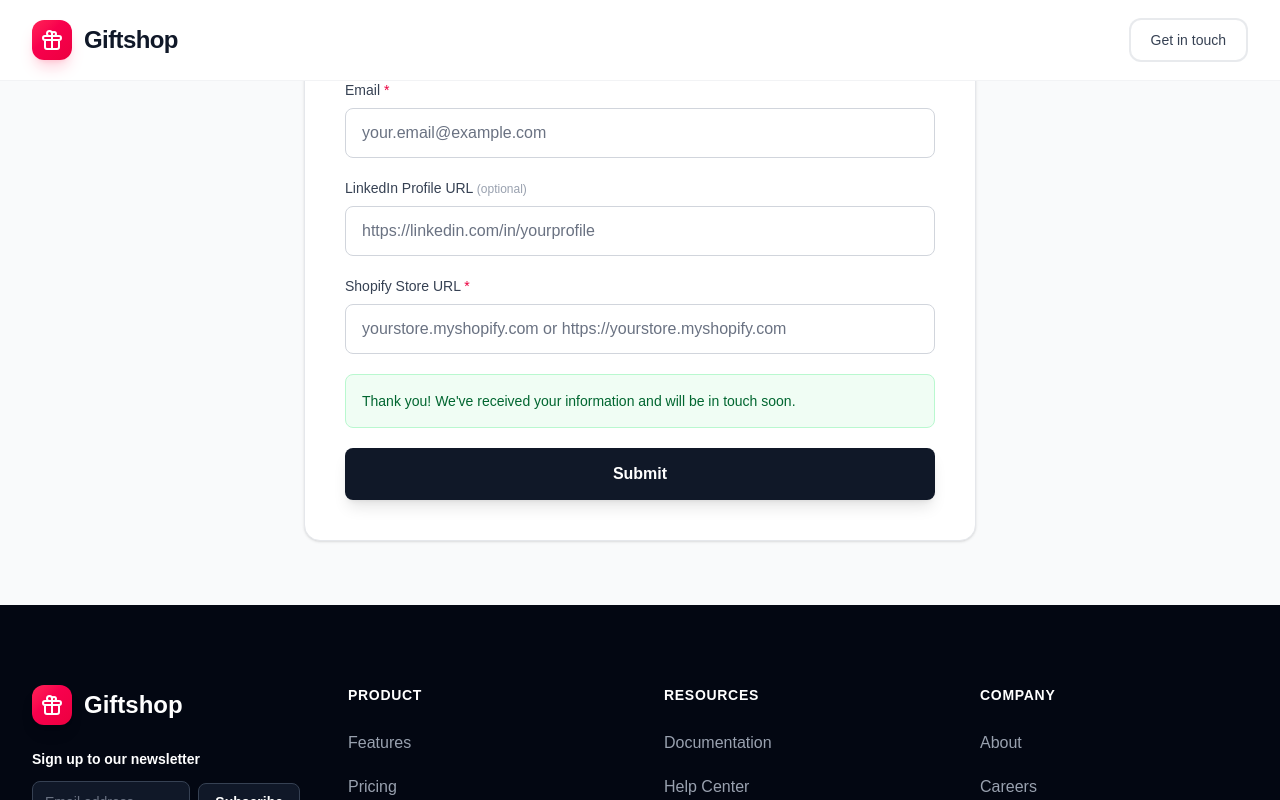
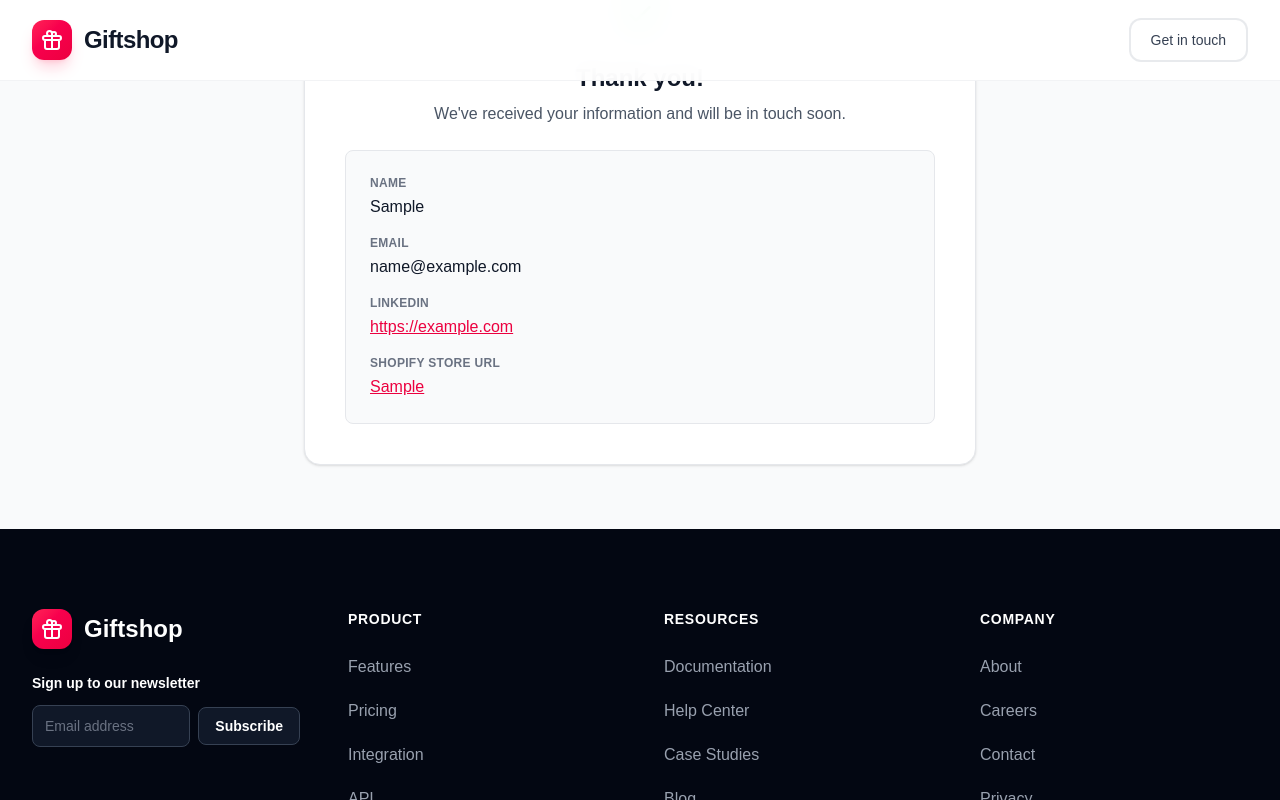
Before and after one commit to giftshop-app/giftshop-site, a Next.js app: page / in a window 1280 px wide. Both pictures are taken after typing "Sample", "name@example.com", "https://example.com", "Sample" into the empty fields and a click on the button "Submit". Shown: the part 688-1488 px from the top of the page. Built offline with nearby package versions, Linux system fonts and the light colour scheme.

Commit message:
Add confirmation state to form, remove Zapier integration, update placeholder styling, and fix Shopify URL validation

```diff
--- a/app/api/submit-form/route.ts
+++ b/app/api/submit-form/route.ts
@@ -35,38 +35,6 @@ export async function POST(request: NextRequest) {
       shopifyStore,
       timestamp: new Date().toISOString(),
     });
-
-    // Send to Zapier webhook (if configured)
-    const zapierWebhookUrl = process.env.ZAPIER_WEBHOOK_URL;
-    if (zapierWebhookUrl) {
-      try {
-        const zapierPayload = {
-          name,
-          email,
-          linkedin: linkedin || "",
-          shopifyStore,
-          timestamp: new Date().toISOString(),
-          source: "giftshop.co",
-        };
-
-        const response = await fetch(zapierWebhookUrl, {
-          method: "POST",
-          headers: {
-            "Content-Type": "application/json",
-          },
-          body: JSON.stringify(zapierPayload),
-        });
-
-        if (!response.ok) {
-          console.error("Failed to send to Zapier:", await response.text());
-        } else {
-          console.log("Successfully sent to Zapier");
-        }
-      } catch (error) {
-        console.error("Error sending to Zapier:", error);
-        // Don't fail the request if Zapier fails
-      }
-    }
 
     // Submit to Google Form via Google Apps Script (if configured)
     const googleFormScriptUrl = process.env.GOOGLE_FORM_SCRIPT_URL;
--- a/app/page.tsx
+++ b/app/page.tsx
@@ -38,8 +38,8 @@ export default function Home() {
 
       if (response.ok) {
         setSubmitStatus("success");
-        setFormData({ name: "", email: "", linkedin: "", shopifyStore: "" });
-        setTimeout(() => setSubmitStatus("idle"), 5000);
+        // Keep formData so we can display it in the confirmation state
+        // Don't clear it or reset the status - it will stay until page reload
       } else {
         setSubmitStatus("error");
       }
@@ -145,6 +145,52 @@ export default function Home() {
               </p>
             </div>
 
+            {submitStatus === "success" ? (
+              /* Confirmation State */
+              <div className="space-y-6">
+                <div className="text-center">
+                  <div className="inline-flex h-16 w-16 items-center justify-center rounded-full bg-green-100 mb-4">
+                    <svg className="h-8 w-8 text-green-600" fill="none" stroke="currentColor" viewBox="0 0 24 24">
+                      <path strokeLinecap="round" strokeLinejoin="round" strokeWidth={2} d="M5 13l4 4L19 7" />
+                    </svg>
+                  </div>
+                  <h3 className="text-2xl font-bold text-gray-900 mb-2">Thank you!</h3>
+                  <p className="text-base text-gray-600">
+                    We've received your information and will be in touch soon.
+                  </p>
+                </div>
+
+                <div className="rounded-lg bg-gray-50 border border-gray-200 p-6 space-y-4">
+                  <div>
+                    <div className="text-xs font-semibold text-gray-500 uppercase tracking-wide mb-1">Name</div>
+                    <div className="text-base font-medium text-gray-900">{formData.name}</div>
+                  </div>
+                  <div>
+                    <div className="text-xs font-semibold text-gray-500 uppercase tracking-wide mb-1">Email</div>
+                    <div className="text-base font-medium text-gray-900">{formData.email}</div>
+                  </div>
+                  {formData.linkedin && (
+                    <div>
+                      <div className="text-xs font-semibold text-gray-500 uppercase tracking-wide mb-1">LinkedIn</div>
+                      <div className="text-base font-medium text-gray-900">
+                        <a href={formData.linkedin} target="_blank" rel="noopener noreferrer" className="text-rose-600 hover:text-rose-700 underline">
+                          {formData.linkedin}
+                        </a>
+                      </div>
+                    </div>
+                  )}
+                  <div>
+                    <div className="text-xs font-semibold text-gray-500 uppercase tracking-wide mb-1">Shopify Store URL</div>
+                    <div className="text-base font-medium text-gray-900">
+                      <a href={formData.shopifyStore.startsWith('http') ? formData.shopifyStore : `https://${formData.shopifyStore}`} target="_blank" rel="noopener noreferrer" className="text-rose-600 hover:text-rose-700 underline">
+                        {formData.shopifyStore}
+                      </a>
+                    </div>
+                  </div>
+                </div>
+              </div>
+            ) : (
+              /* Form State */
               <form onSubmit={handleSubmit} className="space-y-5">
                 <div>
                   <label htmlFor="name" className="block text-sm font-medium text-gray-700 mb-2">
@@ -157,7 +203,7 @@ export default function Home() {
                     required
                     value={formData.name}
                     onChange={handleChange}
-                  className="w-full rounded-lg border border-gray-300 bg-white px-4 py-3 text-gray-900 placeholder-gray-500 focus:border-rose-500 focus:ring-2 focus:ring-rose-500/20 outline-none transition-all"
+                    className="w-full rounded-lg border border-gray-300 bg-white px-4 py-3 text-gray-900 placeholder-gray-400 focus:border-rose-500 focus:ring-2 focus:ring-rose-500/20 outline-none transition-all"
                     placeholder="Your full name"
                   />
                 </div>
@@ -173,7 +219,7 @@ export default function Home() {
                     required
                     value={formData.email}
                     onChange={handleChange}
-                  className="w-full rounded-lg border border-gray-300 bg-white px-4 py-3 text-gray-900 placeholder-gray-500 focus:border-rose-500 focus:ring-2 focus:ring-rose-500/20 outline-none transition-all"
+                    className="w-full rounded-lg border border-gray-300 bg-white px-4 py-3 text-gray-900 placeholder-gray-400 focus:border-rose-500 focus:ring-2 focus:ring-rose-500/20 outline-none transition-all"
                     placeholder="your.email@example.com"
                   />
                 </div>
@@ -188,7 +234,7 @@ export default function Home() {
                     name="linkedin"
                     value={formData.linkedin}
                     onChange={handleChange}
-                  className="w-full rounded-lg border border-gray-300 bg-white px-4 py-3 text-gray-900 placeholder-gray-500 focus:border-rose-500 focus:ring-2 focus:ring-rose-500/20 outline-none transition-all"
+                    className="w-full rounded-lg border border-gray-300 bg-white px-4 py-3 text-gray-900 placeholder-gray-400 focus:border-rose-500 focus:ring-2 focus:ring-rose-500/20 outline-none transition-all"
                     placeholder="https://linkedin.com/in/yourprofile"
                   />
                 </div>
@@ -204,18 +250,10 @@ export default function Home() {
                     required
                     value={formData.shopifyStore}
                     onChange={handleChange}
-                  className="w-full rounded-lg border border-gray-300 bg-white px-4 py-3 text-gray-900 placeholder-gray-500 focus:border-rose-500 focus:ring-2 focus:ring-rose-500/20 outline-none transition-all"
-                  placeholder="yourstore.myshopify.com or https://yourstore.myshopify.com"
+                    className="w-full rounded-lg border border-gray-300 bg-white px-4 py-3 text-gray-900 placeholder-gray-400 focus:border-rose-500 focus:ring-2 focus:ring-rose-500/20 outline-none transition-all"
+                    placeholder="https://yourstore.myshopify.com"
                   />
                 </div>
-
-              {submitStatus === "success" && (
-                <div className="rounded-lg bg-green-50 border border-green-200 p-4">
-                  <p className="text-sm font-medium text-green-800">
-                    Thank you! We've received your information and will be in touch soon.
-                  </p>
-                </div>
-              )}
 
                 {submitStatus === "error" && (
                   <div className="rounded-lg bg-red-50 border border-red-200 p-4">
@@ -233,6 +271,7 @@ export default function Home() {
                   {isSubmitting ? "Submitting..." : "Submit"}
                 </button>
               </form>
+            )}
           </div>
         </div>
       </section>
```
Lines whose indentation alone changed are shown as unchanged.
